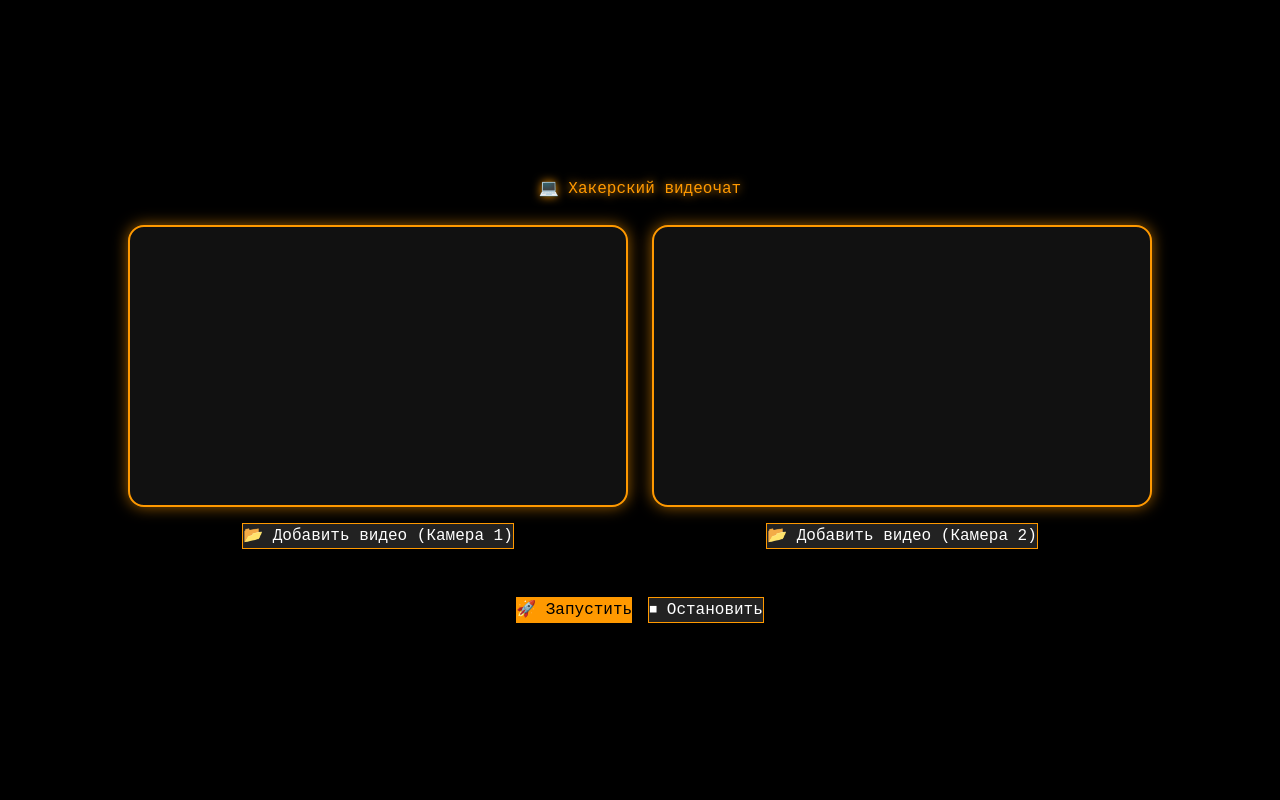
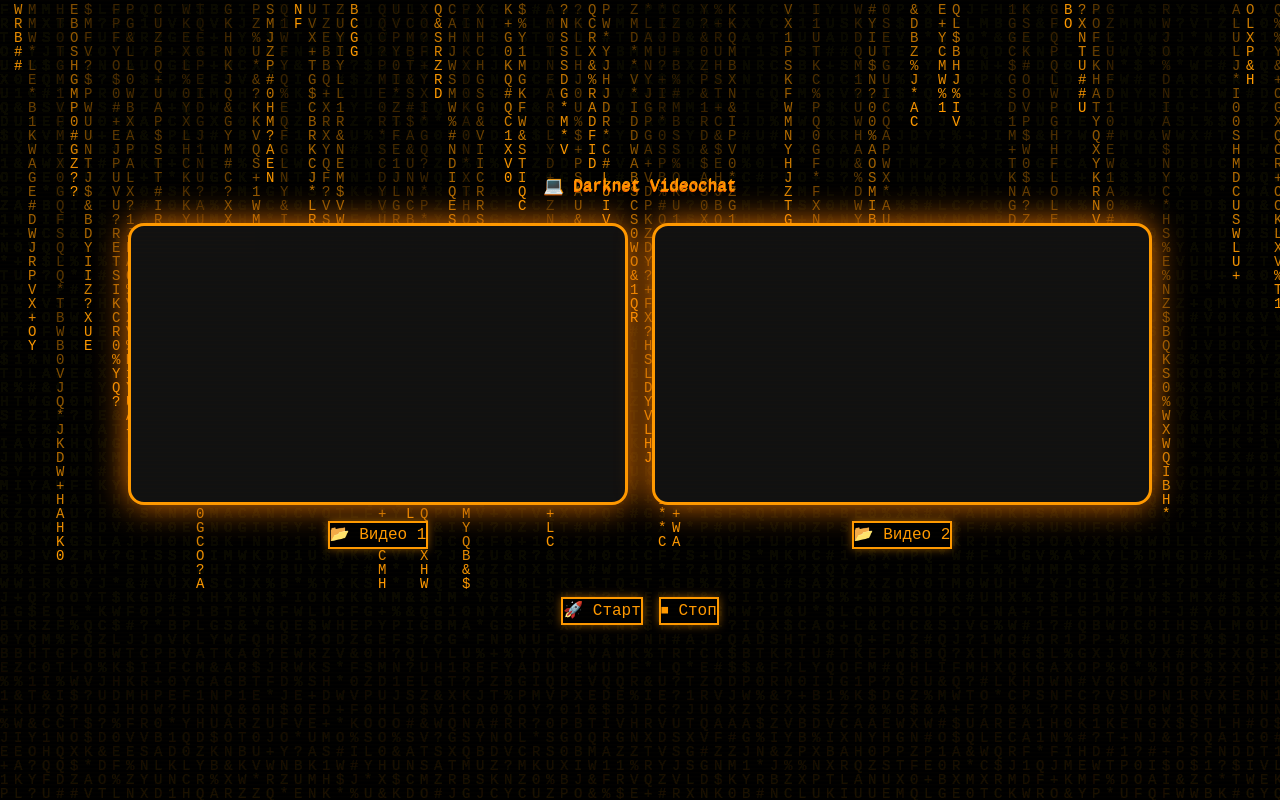
Before and after one commit to antareti/robust, a plain HTML site: page index.html in a window 1280 px wide. Drawn offline with nearby package versions, Linux system fonts and the light colour scheme.

Commit message:
Update index.html

```diff
--- a/index.html
+++ b/index.html
@@ -3,61 +3,102 @@
 <head>
   <meta charset="UTF-8">
   <meta name="viewport" content="width=device-width, initial-scale=1.0">
-  <title>Видеочат без цензуры</title>
+  <title>Darknet Videochat</title>
   <script src="https://cdn.tailwindcss.com"></script>
   <style>
     body {
-      background: #000000; /* чёрный фон */
-      color: #ffffff;
-      font-family: 'Courier New', monospace; /* «хакерский» стиль */
+      background: #000;
+      color: #ff9900;
+      font-family: 'Courier New', monospace;
+      overflow: hidden;
     }
+    /* CRT линии */
+    body::after {
+      content: "";
+      position: fixed;
+      top: 0; left: 0; right: 0; bottom: 0;
+      background: repeating-linear-gradient(
+        to bottom,
+        rgba(255,153,0,0.05) 0px,
+        rgba(255,153,0,0.05) 1px,
+        transparent 2px,
+        transparent 4px
+      );
+      pointer-events: none;
+      animation: flicker 0.3s infinite;
+    }
+    @keyframes flicker {
+      0%, 100% { opacity: 0.2; }
+      50% { opacity: 0.35; }
+    }
+    /* Фон «матрица» */
+    canvas#matrix {
+      position: fixed;
+      top: 0; left: 0;
+      width: 100%;
+      height: 100%;
+      z-index: -1;
+    }
+    /* Заголовок с глитчем */
     h1 {
-      font-size: 2rem;
+      font-size: 2.5rem;
       font-weight: bold;
       color: #ff9900;
-      text-shadow: 0 0 10px #ff9900;
+      text-shadow: 0 0 10px #ff9900, 0 0 30px #ff6600;
+      animation: glitch 2s infinite;
     }
+    @keyframes glitch {
+      0% { text-shadow: 2px 2px #ff6600, -2px -2px #ff9900; }
+      20% { text-shadow: -2px 0px #ff6600, 2px -1px #ff9900; }
+      40% { text-shadow: 2px -1px #ff6600, -1px 1px #ff9900; }
+      60% { text-shadow: -1px 1px #ff6600, 1px -1px #ff9900; }
+      80% { text-shadow: 2px 0px #ff6600, -2px 2px #ff9900; }
+      100% { text-shadow: 0px 0px 8px #ff9900; }
+    }
+    /* Видео */
     video {
       border-radius: 1rem;
+      border: 3px solid #ff9900;
+      background: #111;
+      box-shadow: 0 0 25px rgba(255, 153, 0, 0.8);
+      animation: pulse 3s infinite;
+    }
+    @keyframes pulse {
+      0%, 100% { box-shadow: 0 0 25px rgba(255, 153, 0, 0.8); }
+      50% { box-shadow: 0 0 45px rgba(255, 102, 0, 1); }
+    }
+    /* Кнопки */
+    .btn {
+      @apply px-5 py-3 rounded-xl font-bold tracking-widest uppercase transition duration-300;
       border: 2px solid #ff9900;
-      background: #111;
-      box-shadow: 0 0 15px rgba(255, 153, 0, 0.6);
+      color: #ff9900;
+      background: #000;
+      box-shadow: 0 0 10px rgba(255,153,0,0.5);
     }
-    .btn {
-      @apply px-4 py-2 rounded-xl font-semibold shadow-md transition duration-300;
-    }
-    .btn-primary {
+    .btn:hover {
       background: #ff9900;
       color: #000;
+      box-shadow: 0 0 20px rgba(255,153,0,0.9);
+      transform: scale(1.05);
     }
-    .btn-primary:hover {
-      background: #e68a00;
-      color: #111;
-    }
-    .btn-secondary {
-      background: #222;
-      color: #fff;
-      border: 1px solid #ff9900;
-    }
-    .btn-secondary:hover {
-      background: #333;
-      color: #ff9900;
-    }
-    label {
-      cursor: pointer;
+    .btn:active {
+      transform: scale(0.95);
+      box-shadow: 0 0 5px rgba(255,153,0,0.8);
     }
   </style>
 </head>
 <body class="flex flex-col items-center justify-center min-h-screen gap-6 p-6">
 
-  <h1>💻 Хакерский видеочат</h1>
+  <canvas id="matrix"></canvas>
+
+  <h1>💻 Darknet Videochat</h1>
 
   <div class="grid grid-cols-1 md:grid-cols-2 gap-6 w-full max-w-5xl">
     <!-- Камера 1 -->
     <div class="flex flex-col items-center gap-4">
       <video id="camera1" autoplay playsinline class="w-full aspect-video"></video>
-      <label class="btn btn-secondary">
-        📂 Добавить видео (Камера 1)
+      <label class="btn">
+        📂 Видео 1
         <input type="file" id="upload1" accept="video/*" class="hidden">
       </label>
     </div>
@@ -65,19 +106,20 @@
     <!-- Камера 2 -->
     <div class="flex flex-col items-center gap-4">
       <video id="camera2" autoplay playsinline class="w-full aspect-video"></video>
-      <label class="btn btn-secondary">
-        📂 Добавить видео (Камера 2)
+      <label class="btn">
+        📂 Видео 2
         <input type="file" id="upload2" accept="video/*" class="hidden">
       </label>
     </div>
   </div>
 
   <div class="flex gap-4 mt-6">
-    <button id="startBtn" class="btn btn-primary">🚀 Запустить</button>
-    <button id="stopBtn" class="btn btn-secondary">⏹ Остановить</button>
+    <button id="startBtn" class="btn">🚀 Старт</button>
+    <button id="stopBtn" class="btn">⏹ Стоп</button>
   </div>
 
   <script>
+    // --- Камеры ---
     const cam1 = document.getElementById("camera1");
     const cam2 = document.getElementById("camera2");
     const upload1 = document.getElementById("upload1");
@@ -87,7 +129,6 @@
 
     let stream1, stream2;
 
-    // Включение камер
     async function startCameras() {
       try {
         stream1 = await navigator.mediaDevices.getUserMedia({ video: true, audio: true });
@@ -100,7 +141,6 @@
       }
     }
 
-    // Остановка камер
     function stopCameras() {
       [stream1, stream2].forEach(s => {
         if (s) s.getTracks().forEach(track => track.stop());
@@ -109,7 +149,6 @@
       cam2.srcObject = null;
     }
 
-    // Загрузка видео в Камеру 1
     upload1.addEventListener("change", e => {
       const file = e.target.files[0];
       if (file) {
@@ -121,7 +160,6 @@
       }
     });
 
-    // Загрузка видео в Камеру 2
     upload2.addEventListener("change", e => {
       const file = e.target.files[0];
       if (file) {
@@ -135,6 +173,31 @@
 
     startBtn.addEventListener("click", startCameras);
     stopBtn.addEventListener("click", stopCameras);
+
+    // --- Матрица фон ---
+    const canvas = document.getElementById("matrix");
+    const ctx = canvas.getContext("2d");
+    canvas.height = window.innerHeight;
+    canvas.width = window.innerWidth;
+    const letters = "01ABCDEFGHIJKLMNOPQRSTUVWXYZ#$%&*+?".split("");
+    const fontSize = 14;
+    const columns = canvas.width / fontSize;
+    const drops = [];
+    for (let x = 0; x < columns; x++) drops[x] = 1;
+
+    function draw() {
+      ctx.fillStyle = "rgba(0,0,0,0.05)";
+      ctx.fillRect(0, 0, canvas.width, canvas.height);
+      ctx.fillStyle = "#ff9900";
+      ctx.font = fontSize + "px monospace";
+      for (let i = 0; i < drops.length; i++) {
+        const text = letters[Math.floor(Math.random() * letters.length)];
+        ctx.fillText(text, i * fontSize, drops[i] * fontSize);
+        if (drops[i] * fontSize > canvas.height && Math.random() > 0.975) drops[i] = 0;
+        drops[i]++;
+      }
+    }
+    setInterval(draw, 50);
   </script>
 </body>
 </html>
```
